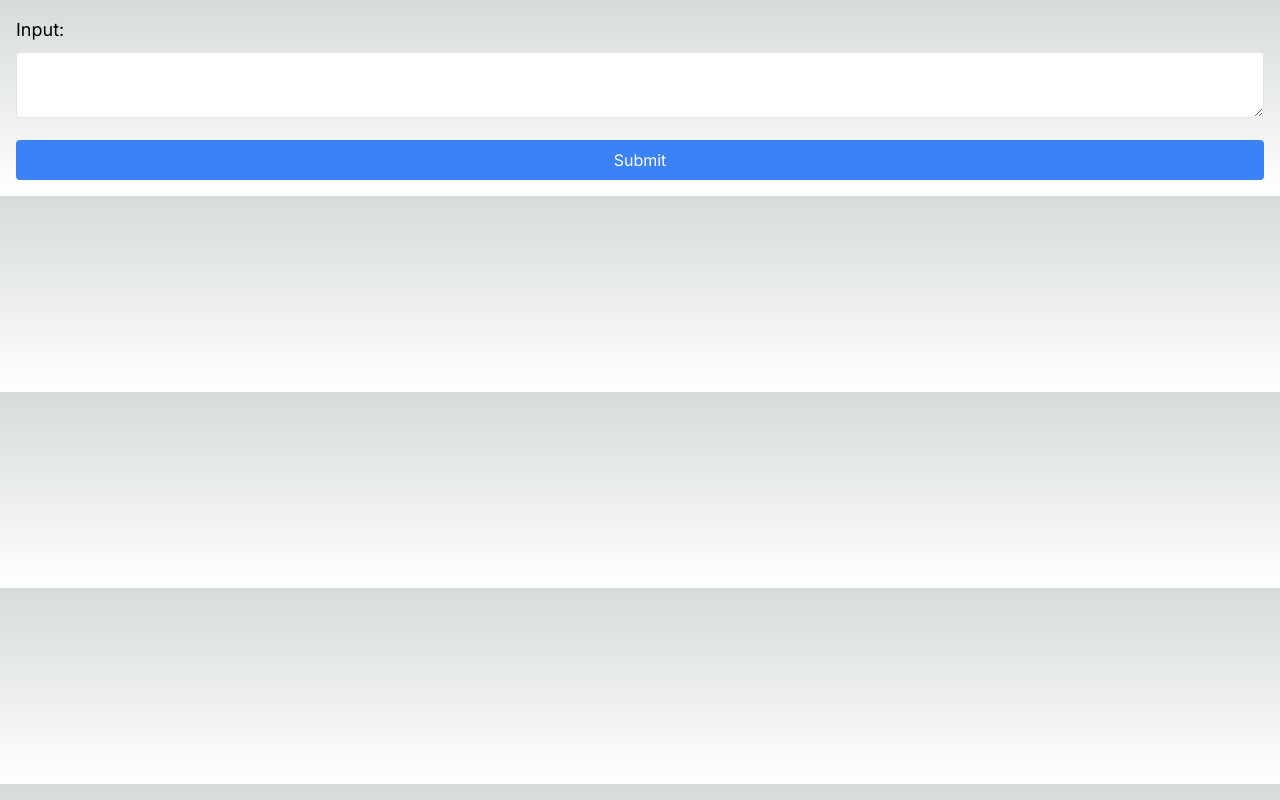
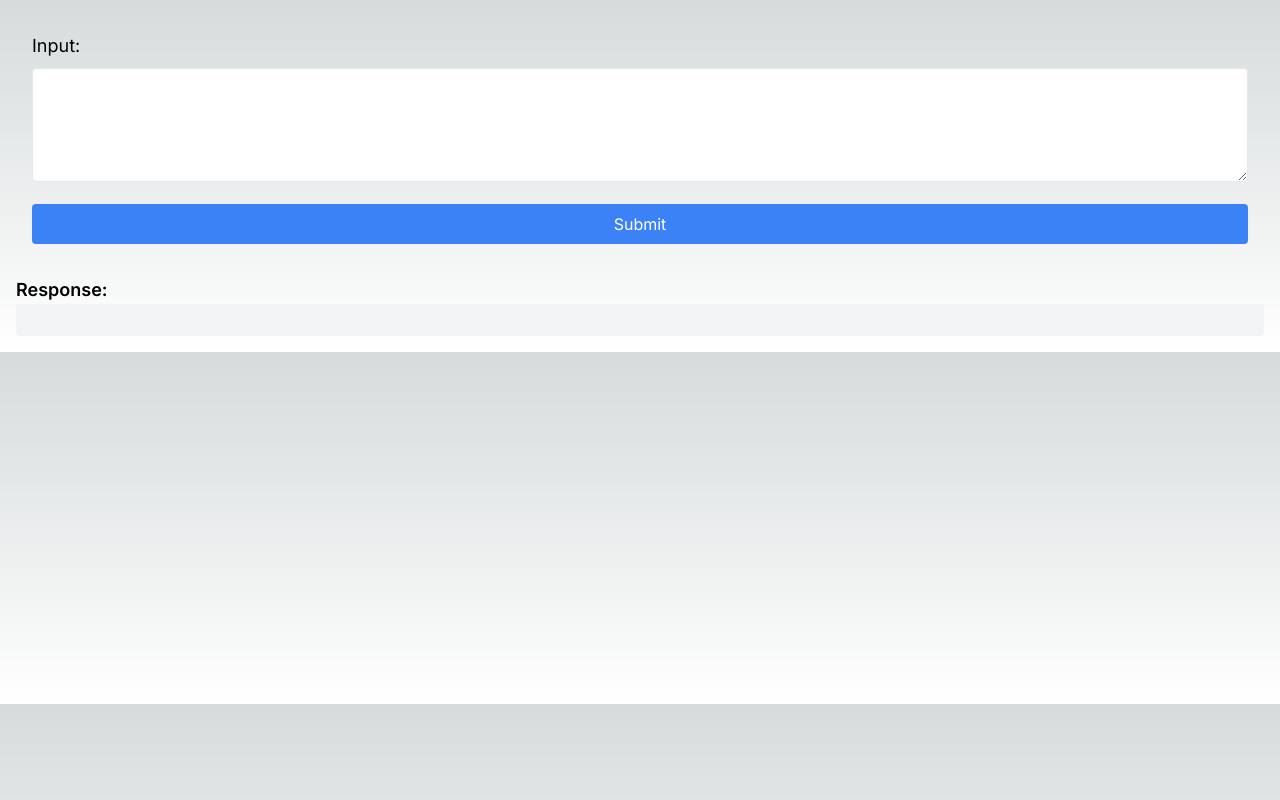
Before and after one commit to jpotw/millie_slicer, a Next.js app: page / in a window 1280 px wide. Built offline with nearby package versions, Linux system fonts and the light colour scheme.

Commit message:
print results as well

```diff
--- a/src/app/page.tsx
+++ b/src/app/page.tsx
@@ -1,29 +1,39 @@
 "use client";
 
 import { useState } from 'react';
-import { reformat_millie } from '@/utils/reformat_millie'
+import { reformat_millie } from '@/utils/reformat_millie';
 
 const Form = () => {
     const [inputValue, setInputValue] = useState('');
+    const [outputValue, setOutputValue] = useState<String[]>([]);
 
-    const handleSubmit = (e:any) => {
+    const handleSubmit = (e: React.FormEvent<HTMLFormElement>) => {
         e.preventDefault();
         const response = reformat_millie(inputValue);
-        console.log(response);
+        setOutputValue(response);
     };
 
     return (
-        <form onSubmit={handleSubmit} className="w-full h-full p-4">
+        <div className="w-full h-full p-4">
+            <form onSubmit={handleSubmit} className="w-full h-auto p-4">
                 <label htmlFor="inputBox" className="block mb-2 text-lg">Input:</label>
                 <textarea
                     id="inputBox"
                     value={inputValue}
                     onChange={(e) => setInputValue(e.target.value)}
                     className="w-full p-2 mb-4 text-black border rounded"
+                    rows="4"
                 />
                 <button type="submit" className="w-full p-2 bg-blue-500 text-white rounded">Submit</button>
             </form>
+            <div className="mt-4">
+                <h2 className="text-lg font-semibold">Response:</h2>
+                <pre className="text-black bg-gray-100 p-4 rounded overflow-x-auto whitespace-pre-wrap break-words md:text-sm lg:text-base">
+                    {outputValue.join('\n')}
+                </pre>
+            </div>
+        </div>
     );
-}
+};
 
 export default Form;
```
Lines whose indentation alone changed are shown as unchanged.
